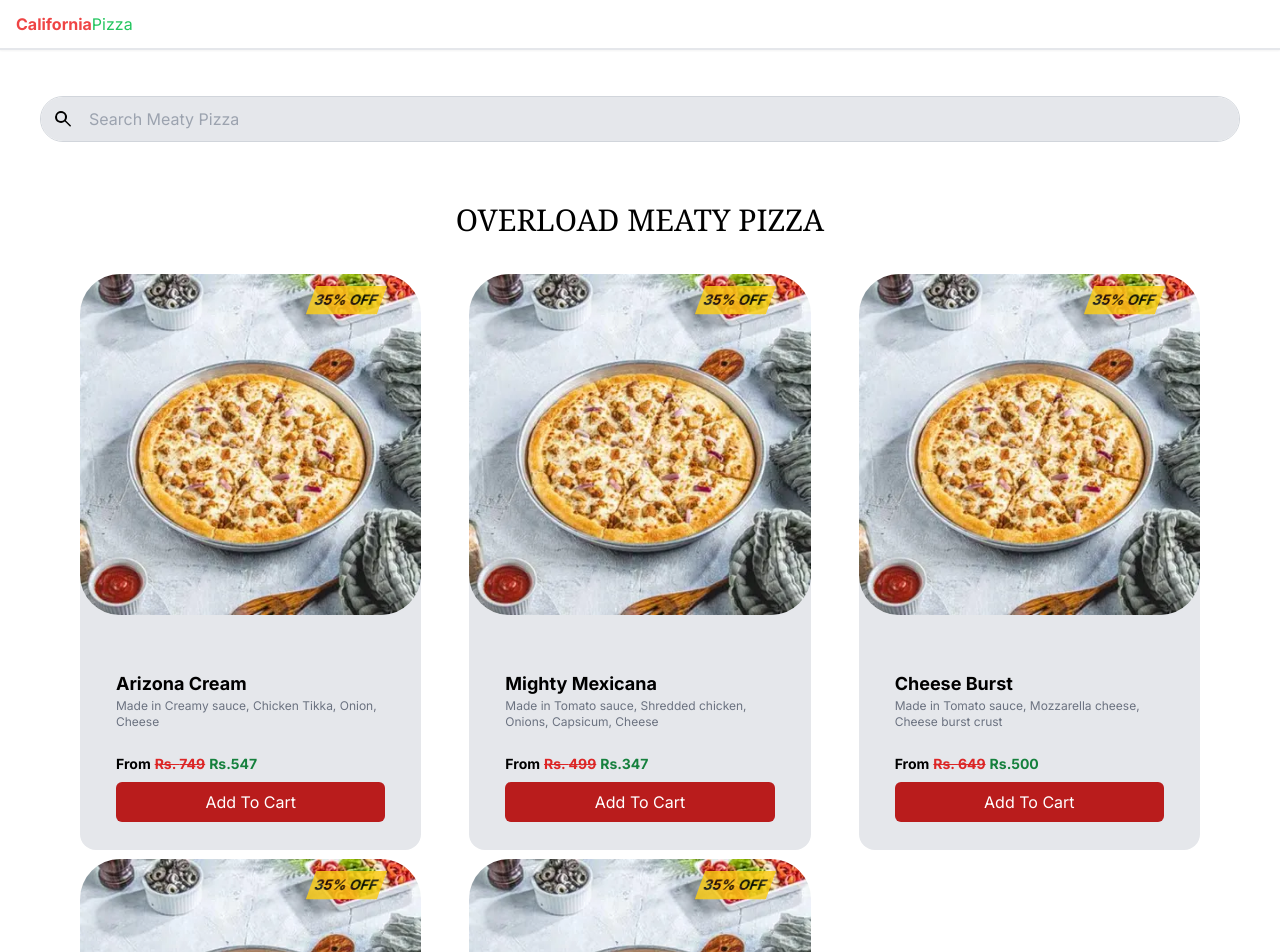
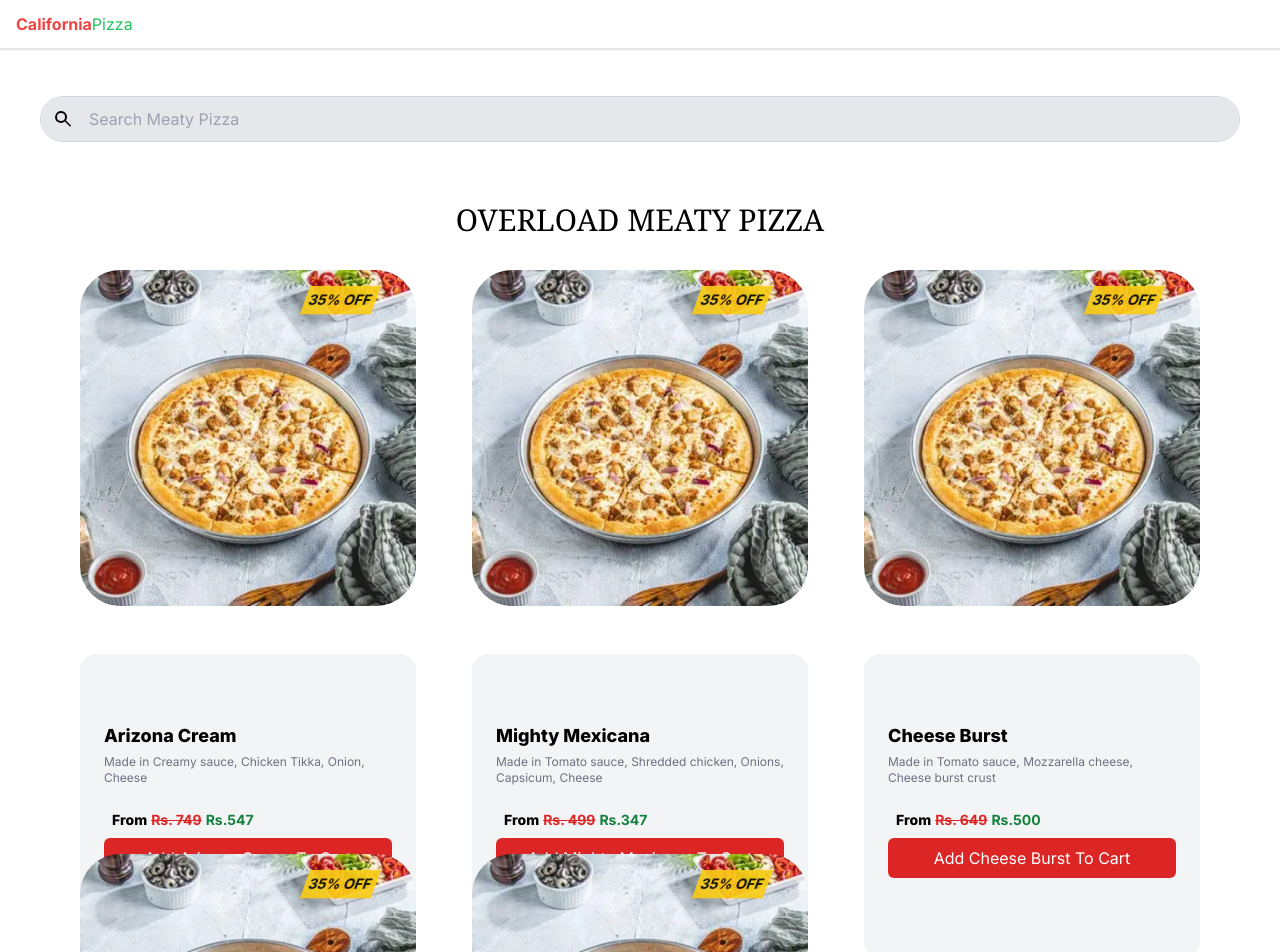
Before and after one commit to carlosbozemandev/California-pizza-co, a Next.js app: page / in a window 1280 px wide. Shown: the top 952 px of the page. Built offline with nearby package versions, Linux system fonts and the light colour scheme.

Commit message:
desktop view design ui changes

```diff
--- a/app/home/categories/pizza/pizzacart.jsx
+++ b/app/home/categories/pizza/pizzacart.jsx
@@ -1,9 +1,9 @@
+import React from "react";
 import Image from "next/image";
-import React from "react";
 import PizzaImage from "app/assets/PizzaImage.webp";
 
-export default function PizzaCart({ item }) {
-  const pizzas = [
+export default function PizzaCart() {
+  const pizzaItems = [
     {
       id: 1,
       name: "Arizona Cream",
@@ -48,27 +48,17 @@ export default function PizzaCart({ item }) {
     },
   ];
 
-  // const cartItems = pizzas.map((pizza) => {
-  //   return {
-  //     id: pizza.id,
-  //     name: pizza.name,
-  //     description: pizza.description,
-  //     price: pizza.price,
-  //     discountedPrice: pizza.discountedPrice,
-  //     image: pizza.image,
-  //     quantity: 4,
-  //   };
-  // });
-  // const cartItems = pizzas[0];
   return (
     <div>
+      {/* navbar */}
       <nav className="fixed z-50 top-0 w-full bg-white border-b-2 shadow-black-500 shadow-sm">
         <div className="flex items-center px-4 py-3">
           <h1 className="text-red-500 font-bold">California</h1>
           <h1 className="text-green-500">Pizza</h1>
         </div>
       </nav>
-      <div className="min-h-screen lg:pt-24 lg:px-22 md:pt-24 md:px-10 pt-24 px-6">
+      {/* main content */}
+      <main className="min-h-screen lg:pt-24 lg:px-22 md:pt-24 md:px-10 pt-24 px-6">
         <div className="relative flex items-center border border-gray-300 rounded-full w-full">
           <input
             type="search"
@@ -93,61 +83,66 @@ export default function PizzaCart({ item }) {
             </svg>
           </button>
         </div>
-        <div>
-          <div className="p-12 text-center text-3xl font-serif mt-3 mb-[-19rem]">
+        <section>
+          <h1 className="p-12 text-center text-3xl font-serif mt-3 mb-[-19rem]">
             OVERLOAD MEATY PIZZA
-          </div>
-
-          <div className="relative min-h-screen lg:px-22 lg:mb-52 md:pt-24 md:px-10 pt-24 px-6">
-            <div className="relative grid grid-cols-1 sm:grid-cols-2 md:grid-cols-2 lg:grid-cols-3 gap-12">
-              {pizzas.map((cartItems) => (
-                <div
-                  key={cartItems.id}
+          </h1>
+          {/* pizza item cart selection */}
+          <div className="relative min-h-screen lg:px-22 lg:mb-56 md:pt-24 md:px-10">
+            <div className="relative grid grid-cols-1 lg:grid-cols-3 gap-14 md:grid-cols-2 sm:grid-cols-2">
+              {pizzaItems.map((pizzaItem) => (
+                <article
+                  key={pizzaItem.id}
                   className="relative flex flex-col items-start lg:mt-40 md:mt-96"
                 >
                   <Image
-                    src={cartItems.image}
-                    alt="Pizza"
-                    className="z-30 mt-9 pizza-image"
+                    src={pizzaItem.image}
+                    alt="Pizza Image"
+                    className="z-30 mt-8"
                     style={{ borderRadius: "40px" }}
-                    width={364}
+                    width={383}
                     height={100}
                   />
                   <span
                     style={{ transform: "skewX(-20deg)" }}
-                    class="absolute top-12 right-10 left-30 p-1 bg-yellow-400 z-40 text-black text-sm font-bold animate-pulse"
+                    className="absolute top-12 right-10 left-30 p-1 bg-yellow-400 z-40 text-black text-sm font-bold animate-pulse"
                   >
                     35% OFF
                   </span>
 
-                  <div className="absolute bg-gray-200 text-white lg:px-9 lg:pt-28 lg:pb-7 md:mt-48 lg:mt-80 lg:mb-56 z-10 rounded-2xl">
-                    <h3 className="text-lg font-bold text-black">
-                      {cartItems.name}
-                    </h3>
-                    <p className="text-xs text-gray-500">
-                      {cartItems.description}
-                    </p>
-                    <div className="flex mt-6">
-                      <p className="text-sm pr-1 font-bold text-black">From</p>
-                      <p className="text-sm pr-1 font-bold text-red-600">
-                        <del>Rs. {cartItems.price}</del>
-                      </p>
-                      <p className="text-sm pr-1 font-bold text-green-700">
-                        Rs.{cartItems.discountedPrice}
+                  <div className="absolute bg-gray-100 text-white lg:px-6 lg:pt-14 lg:mt-[52vh] z-10 rounded-2xl w-full  md:mt-48 h-[38vh]">
+                    <div className="pb-7 pt-3">
+                      <h3 className="text-lg font-extrabold text-black">
+                        {pizzaItem.name}
+                      </h3>
+                      <p className="text-xs text-gray-500 h-8 pt-1">
+                        {pizzaItem.description}
                       </p>
                     </div>
+
                     <div>
-                      <button className="bg-red-700 mt-2 text-white p-2 rounded-md w-full">
-                        Add To Cart
+                      <div className="flex">
+                        <p className="text-sm pr-1 font-extrabold text-black px-2">
+                          From
+                        </p>
+                        <p className="text-sm pr-1 font-bold text-red-600">
+                          <del>Rs. {pizzaItem.price}</del>
+                        </p>
+                        <p className="text-sm pr-1 font-bold text-green-700">
+                          Rs.{pizzaItem.discountedPrice}
+                        </p>
+                      </div>
+                      <button className="bg-red-600 mt-2 text-white p-2 rounded-md w-full">
+                        Add {pizzaItem.name} To Cart
                       </button>
                     </div>
                   </div>
-                </div>
+                </article>
               ))}
             </div>
           </div>
-        </div>
-      </div>
+        </section>
+      </main>
     </div>
   );
 }
```
